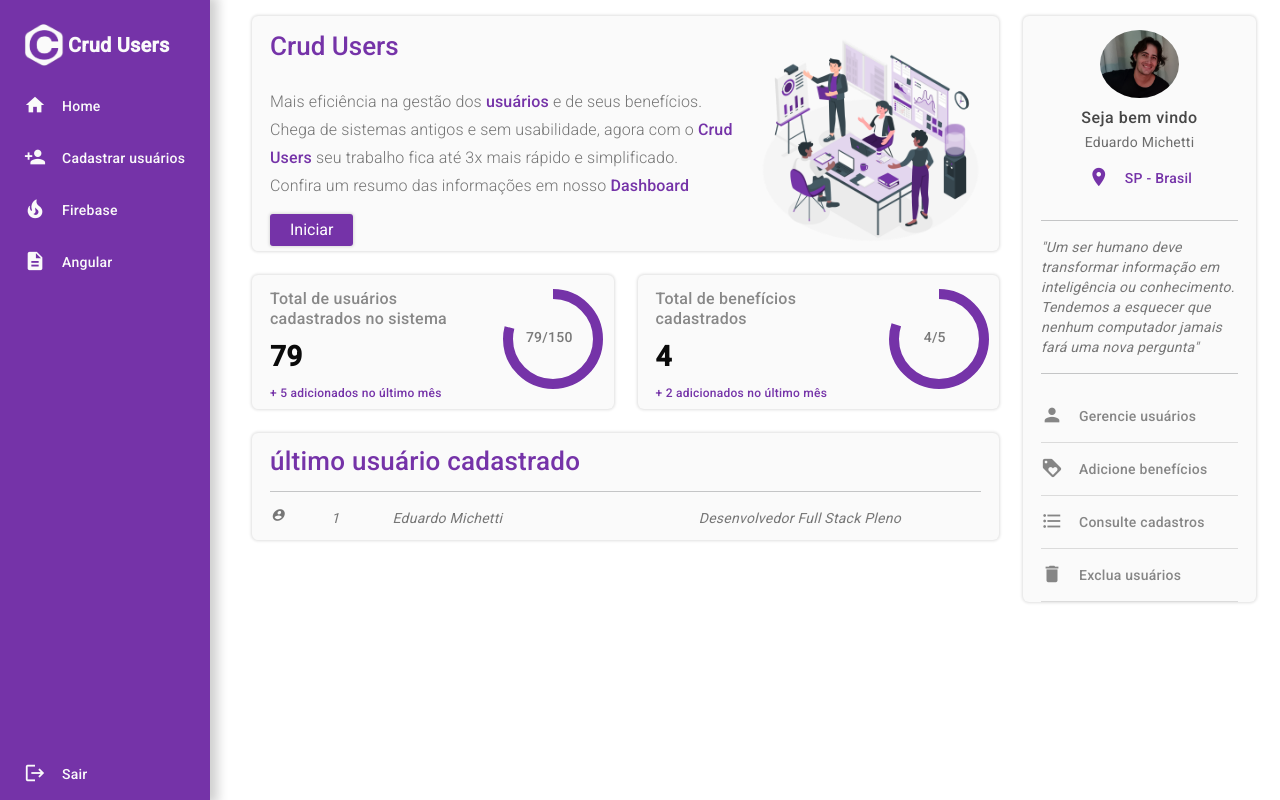
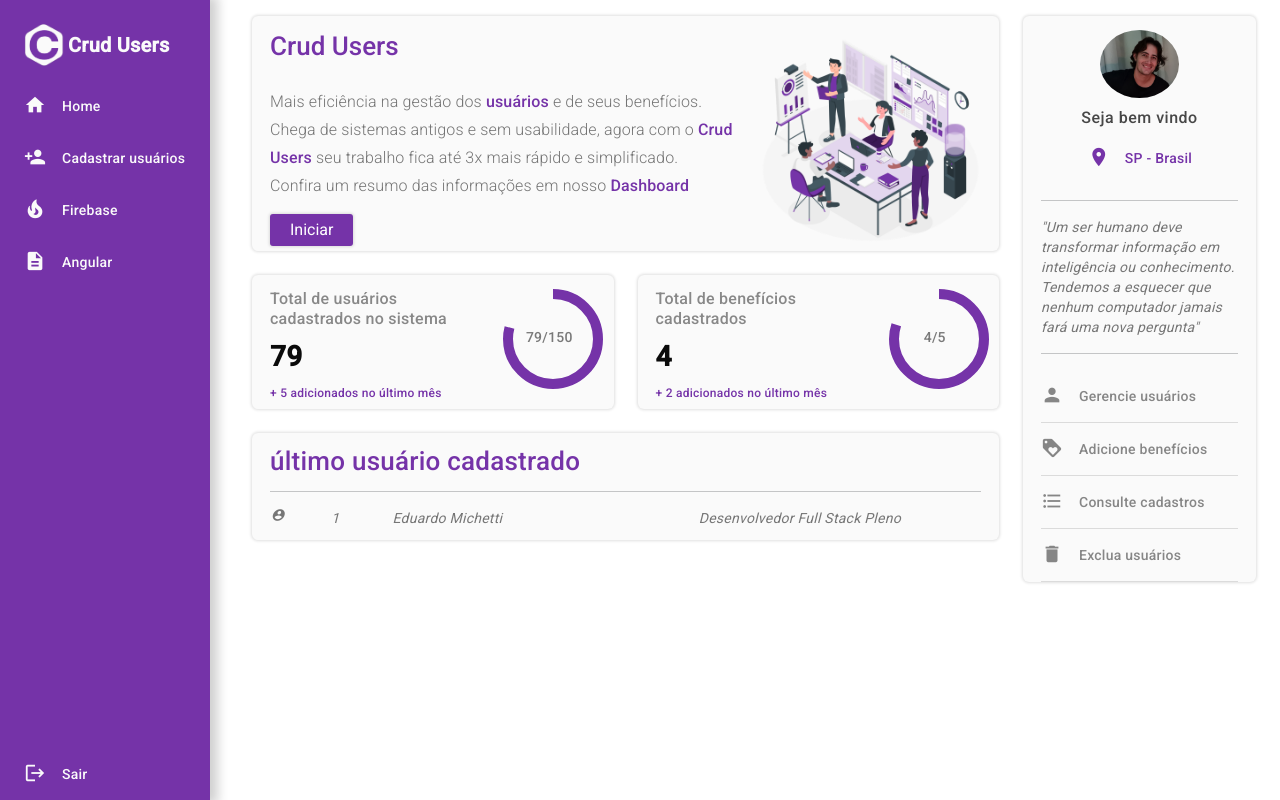
Before and after one commit to EduardoMichetti/angular17CrudFirebase, an Angular app: page /home in a window 1280 px wide. Built offline with nearby package versions, Linux system fonts and the light colour scheme.

Commit message:
Tela Home: Recuperando valor da variável do session storage

```diff
--- a/src/app/pages/home/home.component.html
+++ b/src/app/pages/home/home.component.html
@@ -97,7 +97,7 @@
         <div class="container-perfil">
           <img src="../../../assets/img-perfil.png" class="img-perfil">
           <h4>Seja bem vindo</h4>
-          <h5>Eduardo Michetti</h5>
+          <h5>{{ nomeUsuario }}</h5>
           <li> <mat-icon>location_on</mat-icon> SP - Brasil </li>
         </div>
 
--- a/src/app/pages/home/home.component.ts
+++ b/src/app/pages/home/home.component.ts
@@ -6,5 +6,9 @@ import { Component } from '@angular/core';
   styleUrl: './home.component.scss'
 })
 export class HomeComponent {
+  nomeUsuario: string | null;
 
+  ngOnInit(){
+    this.nomeUsuario = sessionStorage.getItem('usuario');
+  }
 }
```
